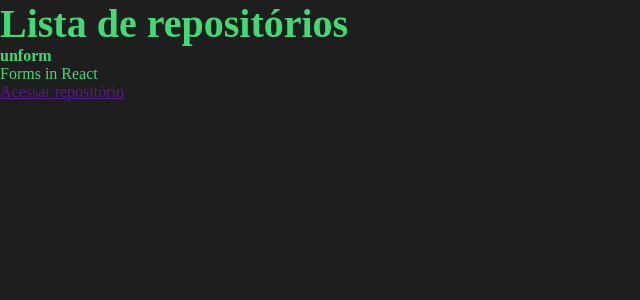
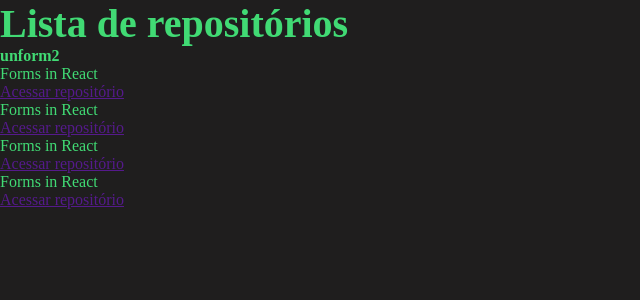
Before and after one commit to SnorlaxSPI/ReactJS-1, a React app: page / in a window 1280 px wide. Shown: the top 300 px of the page, without its empty margins (0-640 px from the left). Built offline with nearby package versions, Linux system fonts and the light colour scheme.

Commit message:
2.2 - Propriedades no React

```diff
--- /dev/null
+++ b/src/components/RepositoryItem.jsx
@@ -0,0 +1,14 @@
+import React from 'react';
+
+export function RepositoryItem(props) {
+  return (
+      <li>
+        <strong>{props.repository}</strong>
+        <p>Forms in React</p>
+
+        <a href="">
+          Acessar repositório
+        </a>
+      </li>
+  );
+}
--- a/src/components/RepositoryList.jsx
+++ b/src/components/RepositoryList.jsx
@@ -1,4 +1,6 @@
 import React from 'react';
+
+import { RepositoryItem } from './RepositoryItem.jsx';
 
 const repositoryName = 'unform';
 
@@ -8,14 +10,10 @@ export function RepositoryList() {
       <h1>Lista de repositórios</h1>
 
       <ul>
-        <li>
-          <strong>{repositoryName}</strong>
-          <p>Forms in React</p>
-
-          <a href="">
-            Acessar repositório
-          </a>
-        </li>
+        <RepositoryItem repository = "unform2"/>
+        <RepositoryItem />
+        <RepositoryItem />
+        <RepositoryItem />
       </ul>
     </section>
   )
```
